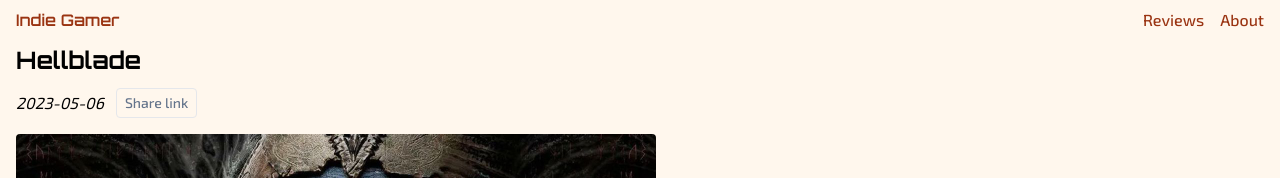
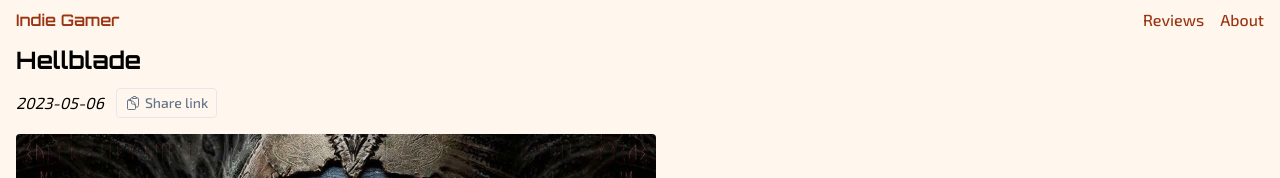
Before and after one commit to nboraxxd/Next.js-by-example, a Next.js app: page /reviews/hellblade in a window 1280 px wide. Shown: the top 178 px of the page. Built offline with nearby package versions, Linux system fonts and the light colour scheme.

Commit message:
Component State & navigator.clipboard

```diff
--- a/components/ShareLinkButton.tsx
+++ b/components/ShareLinkButton.tsx
@@ -1,16 +1,61 @@
 'use client'
 
+import classNames from 'classnames'
+import { useState } from 'react'
+
 export default function ShareLinkButton() {
+  const [clicked, setClicked] = useState(false)
+
   function onClickButton() {
-    console.log('clicked')
+    navigator.clipboard.writeText(window.location.href)
+    setClicked(true)
+    setTimeout(() => setClicked(false), 1500)
   }
-  console.log('render')
+
   return (
     <button
-      className="px-2 py-1 border rounded text-slate-500 font-medium text-sm transition-all hover:bg-orange-100 hover:text-slate-700"
+      className={classNames(
+        'flex items-center gap-1 px-2 py-1 border rounded  font-medium text-sm transition-all duration-200 hover:bg-orange-100',
+        {
+          'text-orange-500 hover:text-orange-700': clicked === true,
+          'text-slate-500 hover:text-slate-700': clicked === false,
+        }
+      )}
       onClick={onClickButton}
+      disabled={clicked}
     >
-      Share link
+      {clicked ? (
+        <svg
+          xmlns="http://www.w3.org/2000/svg"
+          fill="none"
+          viewBox="0 0 24 24"
+          strokeWidth={1.5}
+          stroke="currentColor"
+          className="w-4 h-4"
+        >
+          <path
+            strokeLinecap="round"
+            strokeLinejoin="round"
+            d="M11.35 3.836c-.065.21-.1.433-.1.664 0 .414.336.75.75.75h4.5a.75.75 0 00.75-.75 2.25 2.25 0 00-.1-.664m-5.8 0A2.251 2.251 0 0113.5 2.25H15c1.012 0 1.867.668 2.15 1.586m-5.8 0c-.376.023-.75.05-1.124.08C9.095 4.01 8.25 4.973 8.25 6.108V8.25m8.9-4.414c.376.023.75.05 1.124.08 1.131.094 1.976 1.057 1.976 2.192V16.5A2.25 2.25 0 0118 18.75h-2.25m-7.5-10.5H4.875c-.621 0-1.125.504-1.125 1.125v11.25c0 .621.504 1.125 1.125 1.125h9.75c.621 0 1.125-.504 1.125-1.125V18.75m-7.5-10.5h6.375c.621 0 1.125.504 1.125 1.125v9.375m-8.25-3l1.5 1.5 3-3.75"
+          />
+        </svg>
+      ) : (
+        <svg
+          xmlns="http://www.w3.org/2000/svg"
+          fill="none"
+          viewBox="0 0 24 24"
+          strokeWidth="1.5"
+          stroke="currentColor"
+          className="w-4 h-4"
+        >
+          <path
+            strokeLinecap="round"
+            strokeLinejoin="round"
+            d="M8.25 7.5V6.108c0-1.135.845-2.098 1.976-2.192.373-.03.748-.057 1.123-.08M15.75 18H18a2.25 2.25 0 002.25-2.25V6.108c0-1.135-.845-2.098-1.976-2.192a48.424 48.424 0 00-1.123-.08M15.75 18.75v-1.875a3.375 3.375 0 00-3.375-3.375h-1.5a1.125 1.125 0 01-1.125-1.125v-1.5A3.375 3.375 0 006.375 7.5H5.25m11.9-3.664A2.251 2.251 0 0015 2.25h-1.5a2.251 2.251 0 00-2.15 1.586m5.8 0c.065.21.1.433.1.664v.75h-6V4.5c0-.231.035-.454.1-.664M6.75 7.5H4.875c-.621 0-1.125.504-1.125 1.125v12c0 .621.504 1.125 1.125 1.125h9.75c.621 0 1.125-.504 1.125-1.125V16.5a9 9 0 00-9-9z"
+          />
+        </svg>
+      )}
+      <span>{clicked ? 'Link copied!' : 'Share link'}</span>
     </button>
   )
 }
--- a/package.json
+++ b/package.json
@@ -7,6 +7,7 @@
     "start": "next start"
   },
   "dependencies": {
+    "classnames": "^2.3.2",
     "gray-matter": "^4.0.3",
     "marked": "^7.0.4",
     "moment": "^2.29.4",
```
Also changed, not shown: 1 other file (tests, documents, lock files or other folders).
